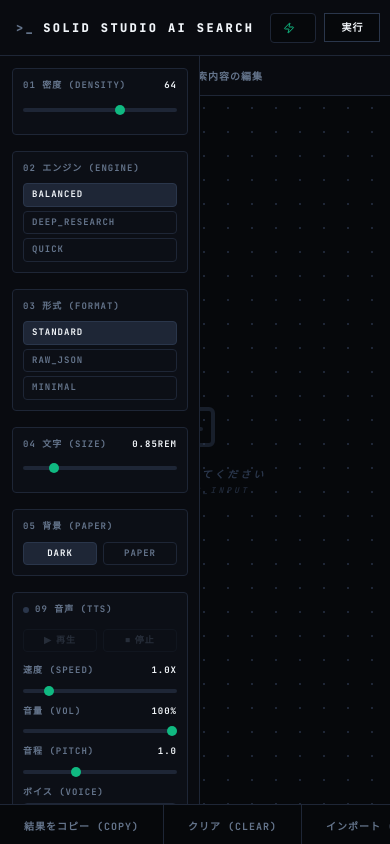
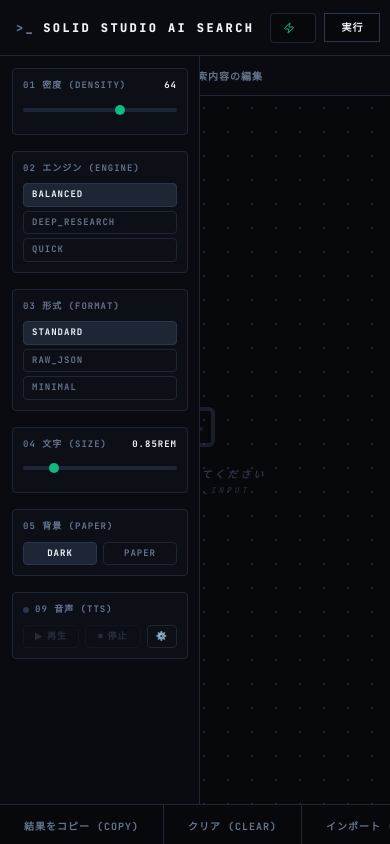
Before and after one commit to soroeru-afk/-SOLID-STUDIO-AI-SEARCH, a React (Vite) app: page / in a window 390 px wide. Built offline with nearby package versions, Linux system fonts and the light colour scheme.

Commit message:
fix(tts): Fix voice persistence bug; make TTS settings panel floating+draggable, centered by default

```diff
--- a/src/App.tsx
+++ b/src/App.tsx
@@ -77,6 +77,16 @@ export default function App() {
   const [ttsPitch, setTtsPitch] = useState(() => Number(localStorage.getItem('tts_pitch') || '1.0'));
   const [ttsVolume, setTtsVolume] = useState(() => Number(localStorage.getItem('tts_volume') || '1.0'));
   const [ttsIsPlaying, setTtsIsPlaying] = useState(false);
+  const [ttsPanelOpen, setTtsPanelOpen] = useState(false);
+  const [ttsPanelPos, setTtsPanelPos] = useState<{x: number; y: number}>(() => {
+    try {
+      const saved = localStorage.getItem('tts_panel_pos');
+      if (saved) return JSON.parse(saved);
+    } catch {}
+    // Default: center of screen
+    return { x: Math.max(0, window.innerWidth / 2 - 120), y: Math.max(0, window.innerHeight / 2 - 160) };
+  });
+  const ttsDragRef = useRef<{ startX: number; startY: number; originX: number; originY: number } | null>(null);
   const ttsUtteranceRef = useRef<SpeechSynthesisUtterance | null>(null);
 
   // Search/Edit State
@@ -113,16 +123,42 @@ export default function App() {
       const voices = window.speechSynthesis.getVoices();
       if (voices.length > 0) {
         setTtsVoices(voices);
-        // Prefer Japanese voice
-        const jaVoice = voices.find(v => v.lang.startsWith('ja'));
-        if (jaVoice) setTtsVoiceURI(jaVoice.voiceURI);
-        else setTtsVoiceURI(voices[0]?.voiceURI || '');
+        // Restore saved voice; only fall back to Japanese default if saved voice not found
+        setTtsVoiceURI(prev => {
+          if (prev && voices.some(v => v.voiceURI === prev)) return prev;
+          const jaVoice = voices.find(v => v.lang.startsWith('ja'));
+          return jaVoice ? jaVoice.voiceURI : (voices[0]?.voiceURI || '');
+        });
       }
     };
     loadVoices();
     window.speechSynthesis.onvoiceschanged = loadVoices;
     return () => { window.speechSynthesis.cancel(); };
   }, []);
+
+  // Draggable TTS panel handlers
+  const ttsDragStart = useCallback((e: React.MouseEvent) => {
+    e.preventDefault();
+    ttsDragRef.current = { startX: e.clientX, startY: e.clientY, originX: ttsPanelPos.x, originY: ttsPanelPos.y };
+    const onMove = (me: MouseEvent) => {
+      if (!ttsDragRef.current) return;
+      const nx = ttsDragRef.current.originX + me.clientX - ttsDragRef.current.startX;
+      const ny = ttsDragRef.current.originY + me.clientY - ttsDragRef.current.startY;
+      setTtsPanelPos({ x: Math.max(0, nx), y: Math.max(0, ny) });
+    };
+    const onUp = () => {
+      ttsDragRef.current = null;
+      window.removeEventListener('mousemove', onMove);
+      window.removeEventListener('mouseup', onUp);
+    };
+    window.addEventListener('mousemove', onMove);
+    window.addEventListener('mouseup', onUp);
+  }, [ttsPanelPos]);
+
+  // Persist TTS panel position
+  useEffect(() => {
+    localStorage.setItem('tts_panel_pos', JSON.stringify(ttsPanelPos));
+  }, [ttsPanelPos]);
 
   // Stop TTS when output changes
   useEffect(() => {
@@ -591,95 +627,31 @@ export default function App() {
               </div>
             </div>
 
-            {/* TTS PANEL */}
+            {/* TTS compact row in sidebar */}
             <div className="border border-[var(--border-color)] p-2.5 bg-[var(--bg-color-card)] rounded-sm mt-4 transition-colors duration-300">
-              <div className="text-[var(--text-color-dim)] font-bold mb-3 text-[9px] flex items-center gap-1.5">
-                <span className={`w-1.5 h-1.5 rounded-full shrink-0 transition-all ${ ttsIsPlaying ? 'bg-[var(--accent-color)] animate-pulse' : 'bg-[var(--border-color-highlight)]'}`}></span>
+              <div className="text-[var(--text-color-dim)] font-bold mb-2 text-[9px] flex items-center gap-1.5">
+                <span className={`w-1.5 h-1.5 rounded-full shrink-0 ${ ttsIsPlaying ? 'bg-[var(--accent-color)] animate-pulse' : 'bg-[var(--border-color-highlight)]'}`}></span>
                 <span>09 音声 (TTS)</span>
               </div>
-
-              {/* Play / Stop buttons */}
-              <div className="flex gap-1.5 mb-3">
-                <button
-                  onClick={ttsPlayFromTop}
-                  disabled={!output || ttsIsPlaying}
-                  title="先頭から読み上げ"
-                  className="flex-1 py-1 px-1 text-center font-bold border transition-colors rounded-sm text-[9px] bg-transparent border-[var(--border-color)] text-[var(--text-color-dim)] hover:bg-[var(--border-color)] hover:text-[var(--text-color-highlight)] disabled:opacity-30 disabled:cursor-not-allowed flex items-center justify-center gap-1"
-                >
+              <div className="flex gap-1.5">
+                <button onClick={ttsPlayFromTop} disabled={!output || ttsIsPlaying}
+                  className="flex-1 py-1 px-1 font-bold border transition-colors rounded-sm text-[9px] bg-transparent border-[var(--border-color)] text-[var(--text-color-dim)] hover:bg-[var(--border-color)] hover:text-[var(--text-color-highlight)] disabled:opacity-30 disabled:cursor-not-allowed flex items-center justify-center gap-1">
                   <span>▶</span><span>再生</span>
                 </button>
-                <button
-                  onClick={ttsStop}
-                  disabled={!ttsIsPlaying}
-                  title="停止"
-                  className="flex-1 py-1 px-1 text-center font-bold border transition-colors rounded-sm text-[9px] bg-transparent border-[var(--border-color)] text-[var(--text-color-dim)] hover:bg-[var(--border-color)] hover:text-[var(--text-color-highlight)] disabled:opacity-30 disabled:cursor-not-allowed flex items-center justify-center gap-1"
-                >
+                <button onClick={ttsStop} disabled={!ttsIsPlaying}
+                  className="flex-1 py-1 px-1 font-bold border transition-colors rounded-sm text-[9px] bg-transparent border-[var(--border-color)] text-[var(--text-color-dim)] hover:bg-[var(--border-color)] hover:text-[var(--text-color-highlight)] disabled:opacity-30 disabled:cursor-not-allowed flex items-center justify-center gap-1">
                   <span>⏹</span><span>停止</span>
                 </button>
+                <button onClick={() => setTtsPanelOpen(v => !v)} title="詳細設定"
+                  className={`py-1 px-2 font-bold border transition-colors rounded-sm text-[9px] flex items-center justify-center ${
+                    ttsPanelOpen ? 'bg-[var(--border-color)] border-[var(--border-color-highlight)] text-[var(--text-color-highlight)]'
+                    : 'bg-transparent border-[var(--border-color)] text-[var(--text-color-dim)] hover:bg-[var(--border-color)] hover:text-[var(--text-color-highlight)]'}`}>
+                  ⚙️
+                </button>
               </div>
-
-              {/* Speed */}
-              <div className="mb-2">
-                <div className="flex justify-between text-[var(--text-color-dim)] font-bold mb-1 text-[9px]">
-                  <span>速度 (SPEED)</span>
-                  <span className="text-[var(--text-color-highlight)]">{ttsRate.toFixed(1)}x</span>
-                </div>
-                <input
-                  type="range" value={ttsRate}
-                  onChange={(e) => setTtsRate(Number(e.target.value))}
-                  min={0.5} max={4.0} step={0.1}
-                  className="w-full h-1 bg-[var(--border-color)] appearance-none rounded-full [&::-webkit-slider-thumb]:appearance-none [&::-webkit-slider-thumb]:w-2.5 [&::-webkit-slider-thumb]:h-2.5 [&::-webkit-slider-thumb]:bg-[var(--accent-color)] [&::-webkit-slider-thumb]:rounded-full cursor-pointer"
-                />
-              </div>
-
-              {/* Volume */}
-              <div className="mb-2">
-                <div className="flex justify-between text-[var(--text-color-dim)] font-bold mb-1 text-[9px]">
-                  <span>音量 (VOL)</span>
-                  <span className="text-[var(--text-color-highlight)]">{Math.round(ttsVolume * 100)}%</span>
-                </div>
-                <input
-                  type="range" value={ttsVolume}
-                  onChange={(e) => setTtsVolume(Number(e.target.value))}
-                  min={0.0} max={1.0} step={0.05}
-                  className="w-full h-1 bg-[var(--border-color)] appearance-none rounded-full [&::-webkit-slider-thumb]:appearance-none [&::-webkit-slider-thumb]:w-2.5 [&::-webkit-slider-thumb]:h-2.5 [&::-webkit-slider-thumb]:bg-[var(--accent-color)] [&::-webkit-slider-thumb]:rounded-full cursor-pointer"
-                />
-              </div>
-
-              {/* Pitch */}
-              <div className="mb-2">
-                <div className="flex justify-between text-[var(--text-color-dim)] font-bold mb-1 text-[9px]">
-                  <span>音程 (PITCH)</span>
-                  <span className="text-[var(--text-color-highlight)]">{ttsPitch.toFixed(1)}</span>
-                </div>
-                <input
-                  type="range" value={ttsPitch}
-                  onChange={(e) => setTtsPitch(Number(e.target.value))}
-                  min={0.5} max={2.0} step={0.1}
-                  className="w-full h-1 bg-[var(--border-color)] appearance-none rounded-full [&::-webkit-slider-thumb]:appearance-none [&::-webkit-slider-thumb]:w-2.5 [&::-webkit-slider-thumb]:h-2.5 [&::-webkit-slider-thumb]:bg-[var(--accent-color)] [&::-webkit-slider-thumb]:rounded-full cursor-pointer"
-                />
-              </div>
-
-              {/* Voice selector */}
-              <div>
-                <div className="text-[var(--text-color-dim)] font-bold mb-1 text-[9px]">ボイス (VOICE)</div>
-                <select
-                  value={ttsVoiceURI}
-                  onChange={(e) => setTtsVoiceURI(e.target.value)}
-                  className="w-full bg-[var(--bg-color-base)] border border-[var(--border-color)] rounded-sm px-1.5 py-1 text-[var(--text-color-highlight)] text-[9px] outline-none focus:border-[var(--text-color-dim)] normal-case tracking-normal cursor-pointer"
-                >
-                  {ttsVoices.map(v => (
-                    <option key={v.voiceURI} value={v.voiceURI}>
-                      {v.name} ({v.lang})
-                    </option>
-                  ))}
-                </select>
-              </div>
-
               {output && (
                 <div className="mt-2 text-[8px] text-[var(--text-color-dim)] text-center leading-tight">
-                  ※段落をクリックで
-                  <br/>その箇所から読み上げ
+                  ※段落クリックでその箇所から読み上げ
                 </div>
               )}
             </div>
@@ -884,6 +856,90 @@ export default function App() {
          <input type="file" ref={importFileRef} accept=".json" className="hidden" onChange={handleImport} />
          <button onClick={handleSaveAs} className="px-6 flex-1 h-full hover:bg-[var(--bg-color-panel)] hover:text-[var(--text-color-highlight)] transition-colors text-[10px] flex items-center justify-center"><span className="mt-1">{saveStatus}</span></button>
       </footer>
+      {/* FLOATING TTS PANEL */}
+      {ttsPanelOpen && (
+        <div
+          style={{ position: 'fixed', left: ttsPanelPos.x, top: ttsPanelPos.y, zIndex: 9999, width: 240 }}
+          className="bg-[var(--bg-color-panel)] border border-[var(--border-color-highlight)] rounded-sm shadow-2xl"
+        >
+          {/* Drag handle / title bar */}
+          <div
+            onMouseDown={ttsDragStart}
+            className="flex items-center justify-between px-3 py-2 bg-[var(--bg-color-card)] border-b border-[var(--border-color)] cursor-grab active:cursor-grabbing select-none rounded-t-sm"
+          >
+            <span className="text-[9px] font-bold text-[var(--text-color-dim)] flex items-center gap-1.5">
+              <span className={`w-1.5 h-1.5 rounded-full ${ ttsIsPlaying ? 'bg-[var(--accent-color)] animate-pulse' : 'bg-[var(--border-color-highlight)]'}`}></span>
+              09 音声コントロール (TTS)
+            </span>
+            <button onClick={() => setTtsPanelOpen(false)} className="text-[var(--text-color-dim)] hover:text-[var(--text-color-highlight)] text-xs leading-none p-0.5">✕</button>
+          </div>
+
+          <div className="p-3 flex flex-col gap-2.5">
+            {/* Play / Stop */}
+            <div className="flex gap-1.5">
+              <button onClick={ttsPlayFromTop} disabled={!output || ttsIsPlaying}
+                className="flex-1 py-1.5 font-bold border transition-colors rounded-sm text-[9px] bg-transparent border-[var(--border-color)] text-[var(--text-color-dim)] hover:bg-[var(--border-color)] hover:text-[var(--text-color-highlight)] disabled:opacity-30 disabled:cursor-not-allowed flex items-center justify-center gap-1">
+                <span>▶</span><span>先頭から再生</span>
+              </button>
+              <button onClick={ttsStop} disabled={!ttsIsPlaying}
+                className="flex-1 py-1.5 font-bold border transition-colors rounded-sm text-[9px] bg-transparent border-[var(--border-color)] text-[var(--text-color-dim)] hover:bg-[var(--border-color)] hover:text-[var(--text-color-highlight)] disabled:opacity-30 disabled:cursor-not-allowed flex items-center justify-center gap-1">
+                <span>⏹</span><span>停止</span>
+              </button>
+            </div>
+
+            {/* Speed */}
+            <div>
+              <div className="flex justify-between text-[var(--text-color-dim)] font-bold mb-1 text-[9px]">
+                <span>速度 (SPEED)</span>
+                <span className="text-[var(--text-color-highlight)]">{ttsRate.toFixed(1)}x</span>
+              </div>
+              <input type="range" value={ttsRate} onChange={(e) => setTtsRate(Number(e.target.value))}
+                min={0.5} max={4.0} step={0.1}
+                className="w-full h-1 bg-[var(--border-color)] appearance-none rounded-full [&::-webkit-slider-thumb]:appearance-none [&::-webkit-slider-thumb]:w-3 [&::-webkit-slider-thumb]:h-3 [&::-webkit-slider-thumb]:bg-[var(--accent-color)] [&::-webkit-slider-thumb]:rounded-full cursor-pointer" />
+            </div>
+
+            {/* Pitch */}
+            <div>
+              <div className="flex justify-between text-[var(--text-color-dim)] font-bold mb-1 text-[9px]">
+                <span>音程 (PITCH)</span>
+                <span className="text-[var(--text-color-highlight)]">{ttsPitch.toFixed(1)}</span>
+              </div>
+              <input type="range" value={ttsPitch} onChange={(e) => setTtsPitch(Number(e.target.value))}
+                min={0.5} max={2.0} step={0.1}
+                className="w-full h-1 bg-[var(--border-color)] appearance-none rounded-full [&::-webkit-slider-thumb]:appearance-none [&::-webkit-slider-thumb]:w-3 [&::-webkit-slider-thumb]:h-3 [&::-webkit-slider-thumb]:bg-[var(--accent-color)] [&::-webkit-slider-thumb]:rounded-full cursor-pointer" />
+            </div>
+
+            {/* Volume */}
+            <div>
+              <div className="flex justify-between text-[var(--text-color-dim)] font-bold mb-1 text-[9px]">
+                <span>音量 (VOL)</span>
+                <span className="text-[var(--text-color-highlight)]">{Math.round(ttsVolume * 100)}%</span>
+              </div>
+              <input type="range" value={ttsVolume} onChange={(e) => setTtsVolume(Number(e.target.value))}
+                min={0.0} max={1.0} step={0.05}
+                className="w-full h-1 bg-[var(--border-color)] appearance-none rounded-full [&::-webkit-slider-thumb]:appearance-none [&::-webkit-slider-thumb]:w-3 [&::-webkit-slider-thumb]:h-3 [&::-webkit-slider-thumb]:bg-[var(--accent-color)] [&::-webkit-slider-thumb]:rounded-full cursor-pointer" />
+            </div>
+
+            {/* Voice */}
+            <div>
+              <div className="text-[var(--text-color-dim)] font-bold mb-1 text-[9px]">ボイス (VOICE)</div>
+              <select value={ttsVoiceURI} onChange={(e) => setTtsVoiceURI(e.target.value)}
+                className="w-full bg-[var(--bg-color-base)] border border-[var(--border-color)] rounded-sm px-2 py-1.5 text-[var(--text-color-highlight)] text-[9px] outline-none focus:border-[var(--text-color-dim)] normal-case tracking-normal cursor-pointer">
+                {ttsVoices.map(v => (
+                  <option key={v.voiceURI} value={v.voiceURI}>{v.name} ({v.lang})</option>
+                ))}
+              </select>
+            </div>
+
+            {output && (
+              <div className="text-[8px] text-[var(--text-color-dim)] text-center leading-tight border-t border-[var(--border-color)] pt-2">
+                ※段落をクリックでその箇所から読み上げ
+              </div>
+            )}
+          </div>
+        </div>
+      )}
+
     </div>
   );
 }
```
